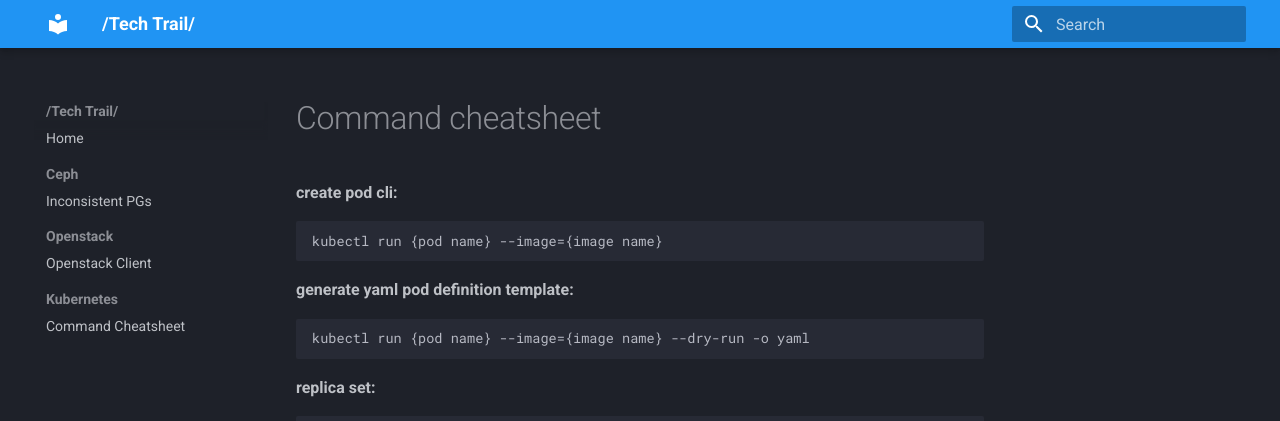
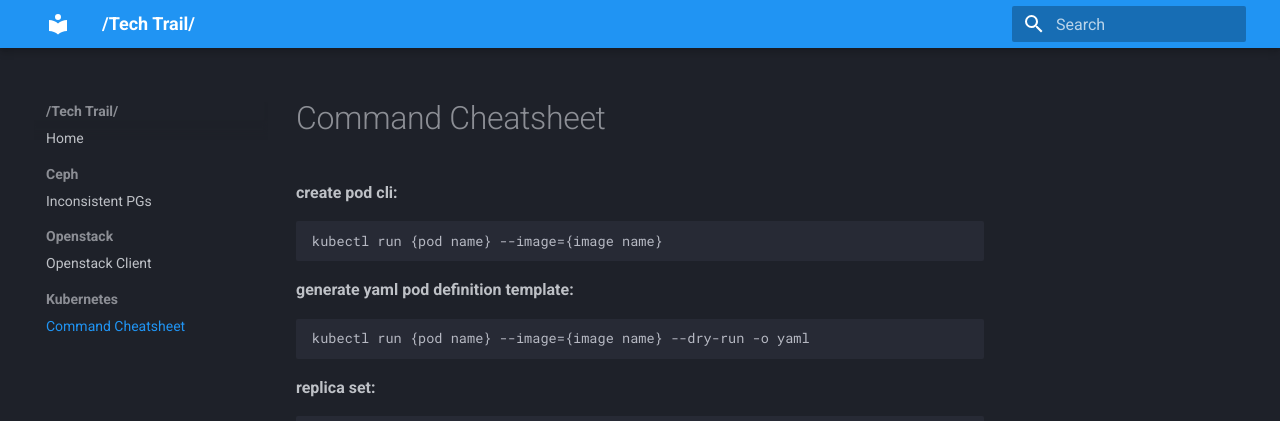
Before and after one commit to brycenicholls/techtrail, an MkDocs documentation site: the page built from docs/kubernetes/command-cheatsheet.md, in a window 1280 px wide. Shown: the top 421 px of the page. Built offline with MkDocs 1.6.1 and Material for MkDocs 9.7.7, drawn with Linux system fonts in a browser that asks for light colours.

Commit message:
fix: spelling

```diff
--- a/mkdocs.yml
+++ b/mkdocs.yml
@@ -21,7 +21,7 @@
   - Openstack:
     - Openstack Client: openstack/ost-client.md
   - Kubernetes:
-    - Command Cheatsheet: Kubernetes/command-cheatsheet.md
+    - Command Cheatsheet: kubernetes/command-cheatsheet.md
 #  - inconsistentpgs: ceph-inconsistent-pgs.md
 
 markdown_extensions:
```
